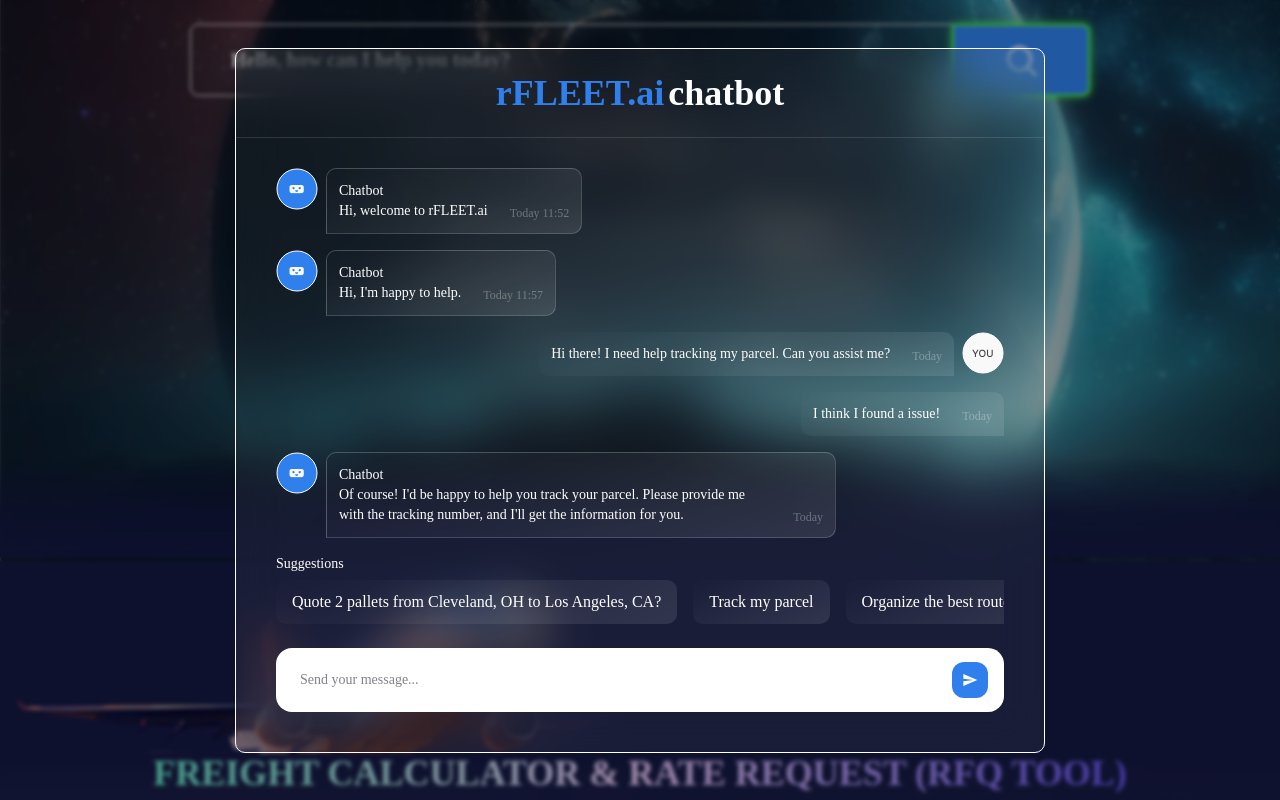
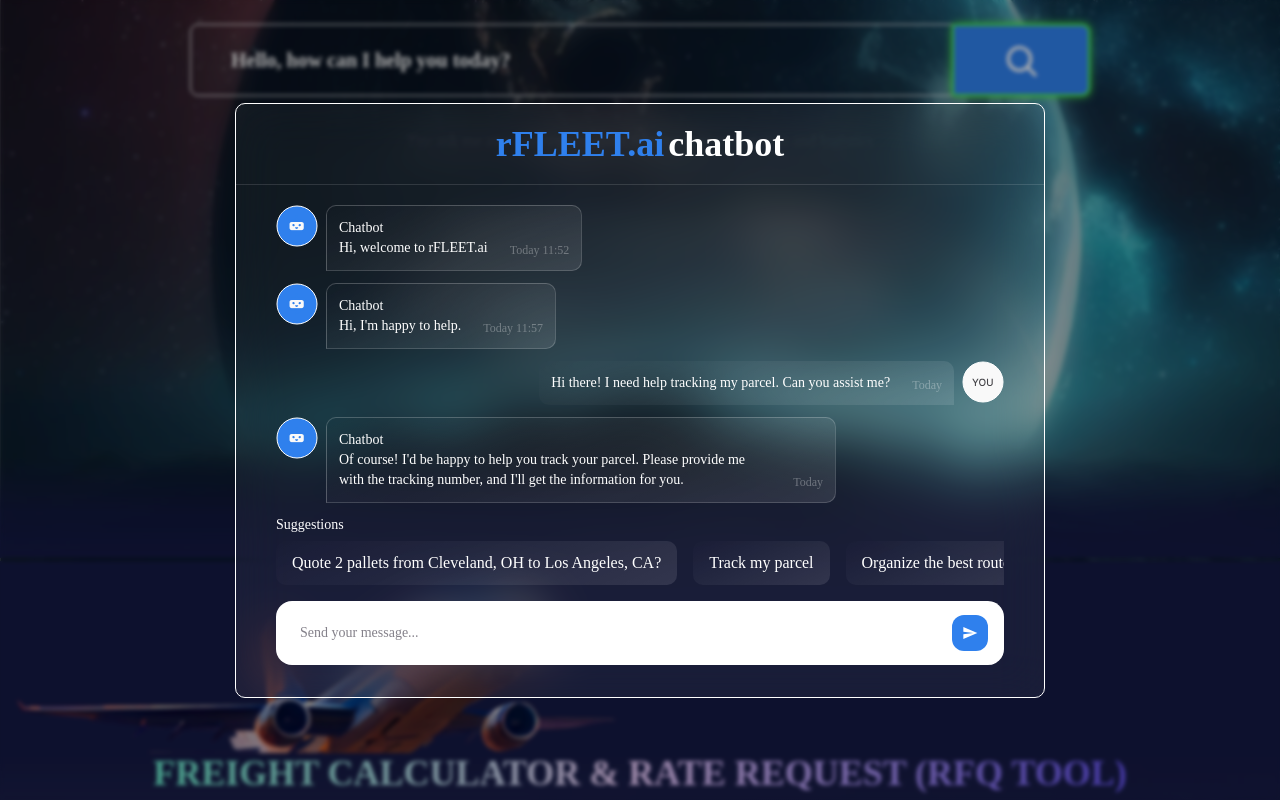
Before and after one commit to jim-carroll-123/rFLEET, a Next.js app: page / in a window 1280 px wide. Both pictures are taken after a click on the button 1188 px from the left and 1410 px from the top of the page. Shown: the part 1010-1810 px from the top of the page. Built offline with nearby package versions, Linux system fonts and the light colour scheme; what tw-elements would draw is missing.

Commit message:
fix: home page issues

```diff
--- a/src/app/(home)/sections/About/index.tsx
+++ b/src/app/(home)/sections/About/index.tsx
@@ -1,12 +1,14 @@
 import Link from 'next/link'
 
+import bgCurveStripes from '@assets/images/bg-curve-stripes.png'
 import { BRD } from '@components/ui/BRD'
 import { Title } from '@components/ui/Typography'
 
 export const AboutSection = () => {
   return (
-    <section className="lg:py-[130px] py-[100px] bg-[#191a4c] text-white">
-      <div className="container text-center lg:mb-[72px] mb-[54px]">
+    <section className="relative lg:pt-[70px] pt-[48px] lg:pb-[100px] pb-[80px] bg-[#191a4c] text-white overflow-hidden">
+      <img className="absolute lg:block hidden left-[0] top-[0px] z-[1]" src={bgCurveStripes.src} />
+      <div className="relative z-[2] container text-center lg:mb-[72px] mb-[54px]">
         <div className="flex justify-center lg:mb-[26px] mb-[20px]">
           <Title>About Us</Title>
         </div>
@@ -20,9 +22,9 @@ export const AboutSection = () => {
           <BRD />
           transforming the industry, forging a better way to do business.
         </div>
-        <Link href="#">
-          <button className="hover-bg-green-glow lg:w-auto w-full lg:px-[80px] px-[60px] lg:py-[15px] py-[12px] border border-solid border-gray-200 lg:text-[20px] text-[15px] font-semibold rounded-md bg-[#2F80ED] hover:bg-[#4796fd] transition duration-300">
-            LEARN MORE
+        <Link href="/signin" className="hover:text-white">
+          <button className="hover-bg-green-glow lg:w-auto w-full lg:px-[80px] px-[60px] lg:py-[15px] py-[12px] border border-transparent hover:border-gray-200 lg:text-[20px] text-[15px] font-semibold rounded-md bg-[#2F80ED] hover:bg-[#4796fd] transition duration-300">
+            LOGIN
           </button>
         </Link>
       </div>
@@ -50,8 +52,9 @@ interface CardProps {
 }
 
 const Card = ({ children }: CardProps) => (
-  <div className="cursor-default group text-center lg:px-[32px] px-[24px] lg:py-[30px] py-[24px] bg-[#191a4c] hover:bg-gradient-card">
-    <h4 className="font-[500] lg:mb-[15px] mb-[13px]">{children[0]}</h4>
-    <div className="text-body-lg text-gray-400 group-hover:text-white">{children[1]}</div>
+  <div className="relative cursor-default group text-center lg:px-[32px] px-[24px] lg:py-[30px] py-[24px] bg-[#191a4c]">
+    <div className="absolute z-[2] group-hover:bg-gradient-card w-full h-full left-0 top-0"></div>
+    <h4 className="relative z-[3] font-[500] lg:mb-[15px] mb-[13px]">{children[0]}</h4>
+    <div className="relative z-[3] text-body-lg text-gray-400 group-hover:text-white">{children[1]}</div>
   </div>
 )
--- a/src/app/(home)/sections/Onboarding/index.tsx
+++ b/src/app/(home)/sections/Onboarding/index.tsx
@@ -20,7 +20,7 @@ export const OnboardingSection = () => {
         <div className="absolute left-0 right-0 top-0 bottom-0">
           <div className="absolute left-0 top-0 w-full h-full bg-gradient-for-onboarding-section" />
         </div>
-        <div className="relative container lg:py-[110px] py-[90px] text-white">
+        <div className="relative container lg:py-[64px] py-[48px] text-white">
           <div className="flex justify-center text-center lg:mb-[158px] mb-[50px]">
             <div className="flex flex-col">
               <div className="flex justify-center">
--- a/src/app/(home)/sections/Search/Chatbot.tsx
+++ b/src/app/(home)/sections/Search/Chatbot.tsx
@@ -26,12 +26,6 @@ export const Chatbot = () => {
       createdAt: `Today `
     },
     {
-      bot: false,
-      avatar: false,
-      text: `I think I found a issue!`,
-      createdAt: `Today `
-    },
-    {
       bot: true,
       avatar: true,
       text: `Of course! I'd be happy to help you track your parcel.
@@ -44,15 +38,15 @@ export const Chatbot = () => {
   return (
     <>
       <div className="border-b border-[#FFFFFF20]">
-        <div className="flex justify-center lg:py-[24px] py-[18px]">
+        <div className="flex justify-center lg:py-[20px] py-[15px]">
           <div className="flex font-bold">
             <h4 className="text-primary">rFLEET.ai</h4>&nbsp;
             <h4>chatbot</h4>
           </div>
         </div>
       </div>
-      <div className="lg:pt-[30px] pt-[22px] lg:pb-[40px] pb-[30px] lg:px-[40px] px-[30px] lg:py-[40px] py-[30px]">
-        <div className="flex flex-col gap-d-16 lg:mb-[24px] mb-[18px]">
+      <div className="lg:pt-[20px] pt-[15px] lg:pb-[32px] pb-[24px] lg:px-[40px] px-[30px] lg:py-[40px] py-[30px]">
+        <div className="flex flex-col gap-d-12 lg:mb-[16px] mb-[12px]">
           {messages.map((message, index) => (
             <Message
               key={index}
```
Also changed, not shown: src/assets/images/_bg-curve-stripes.png (added), src/assets/images/bg-curve-stripes.png (added).
